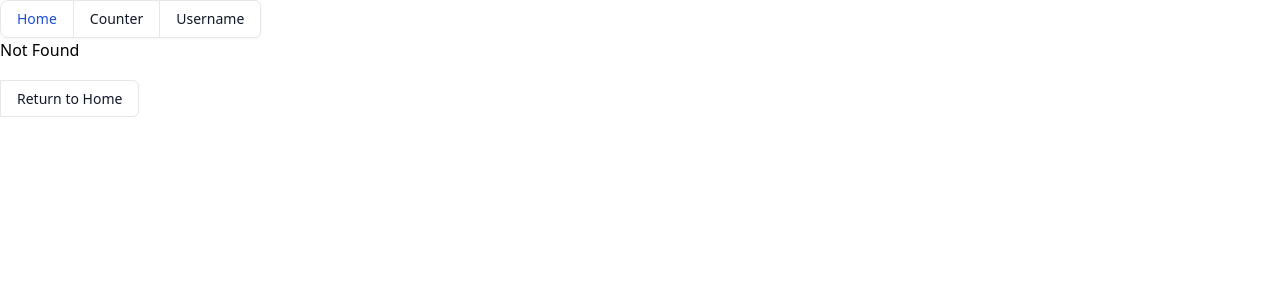
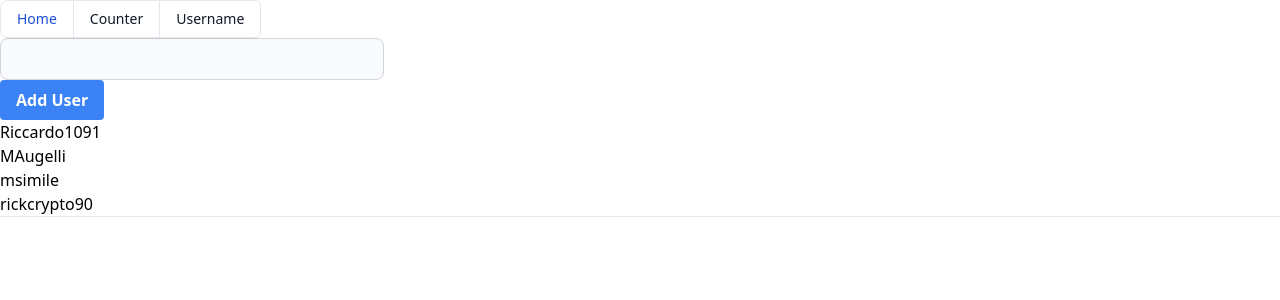
Before and after one commit to Riccardo1091/React-exercises, a React (Create React App) app in the folder forms-lists-and-styling/: page /users in a window 1280 px wide. Before the commit this address had no page. Shown: the top 300 px of the page. Built offline with nearby package versions, Linux system fonts and the light colour scheme.

Commit message:
router06

```diff
--- a/forms-lists-and-styling/src/App.js
+++ b/forms-lists-and-styling/src/App.js
@@ -1,8 +1,9 @@
 import React from 'react'
-import { BrowserRouter, Link, Route, Routes } from 'react-router-dom'
+import { BrowserRouter, Link, Outlet, Route, Routes } from 'react-router-dom'
 import { ClickCounter } from './clickCounter'
 import { Welcome }  from './welcome'
 import { ShowGithubUser } from './showGithubUser'
+import { GithubUserList } from './githubUserList'
 
 export function App() {
     return (
@@ -25,7 +26,10 @@ export function App() {
                     />
                     <Route path='/' element={<Welcome name="Riccardo"/>} />
                     <Route path='/counter' element={<ClickCounter initialValue={5} increment={5}/>} />
-                    <Route path='users/:username' element={<ShowGithubUser/>} />
+                    <Route path='/users' element={<div><GithubUserList usernames={["Riccardo1091", "MAugelli", "msimile", "rickcrypto90"]}/><hr/><Outlet/></div>}>
+                        <Route path=':username' element={<ShowGithubUser/>} />
+                    </Route>
+                    {/* <Route path='/users/:username' element={<ShowGithubUser/>} />  */}
                 </Routes>
             </BrowserRouter>
         </>
--- a/forms-lists-and-styling/src/githubUser.js
+++ b/forms-lists-and-styling/src/githubUser.js
@@ -6,15 +6,22 @@ export function GithubUser({username}) {
     useEffect(() => {
         (async () => {
             const res = await fetch(`https://api.github.com/users/${username}`)
-            const data = await res.json()
-            setUtente(data)
+            if (res.ok) {
+                if (res.status !== 404) {
+                    const data = await res.json()
+                    setUtente(data)
+                }
+
+            } else {
+                alert('Utente Non trovato, Riprova')
+            }
         })();
     }, [username]);
 
     return (
         <>
-            {utente.login ? <h1>The username is: {utente.login}</h1> : <h1>This user doesn't exist</h1>}
-            {utente.bio ? <h3>Bio: {utente.bio}</h3> : <h3>No Bio...</h3>}
+            {!utente.login & !utente.name ? "No Name" : <h1>{utente.login} {utente.name ? `- ${utente.name}` : " "}</h1>}
+            {!utente.bio ? "No Bio" : <h3>Bio: {utente.bio}</h3>}
         </>
     )
 }
--- /dev/null
+++ b/forms-lists-and-styling/src/githubUserList.js
@@ -0,0 +1,26 @@
+import { useState } from "react"
+import { Link } from "react-router-dom";
+
+export function GithubUserList({usernames}) {
+    const [utenti, setUtenti] = useState(usernames)
+
+    function addUser(e) {
+        e.preventDefault();
+        setUtenti(prevUtenti => (
+                usernames = [...prevUtenti, e.target.elements.addUser.value]
+        ))
+    }
+
+    return (
+        <>
+            <form onSubmit={addUser}>
+                <input type="text" id="first_name" className="max-w-sm bg-gray-50 border border-gray-300 text-gray-900 text-sm rounded-lg focus:ring-blue-500 focus:border-blue-500 block w-full p-2.5 dark:bg-gray-700 dark:border-gray-600 dark:placeholder-gray-400 dark:text-white dark:focus:ring-blue-500 dark:focus:border-blue-500" name="addUser"/>
+                <button type="submit" className="bg-blue-500 hover:bg-blue-700 text-white font-bold py-2 px-4 rounded focus:outline-none focus:shadow-outline">Add User</button>
+            </form>
+            <ul>
+                {/* {utenti.map((username, index) => <li key={index}><GithubUser username={username}/></li>)} */}
+                {utenti.map((username, index) => <li key={index}><Link username={username} to={username}>{username}</Link></li>)}
+            </ul>
+        </>
+    )
+}
```
